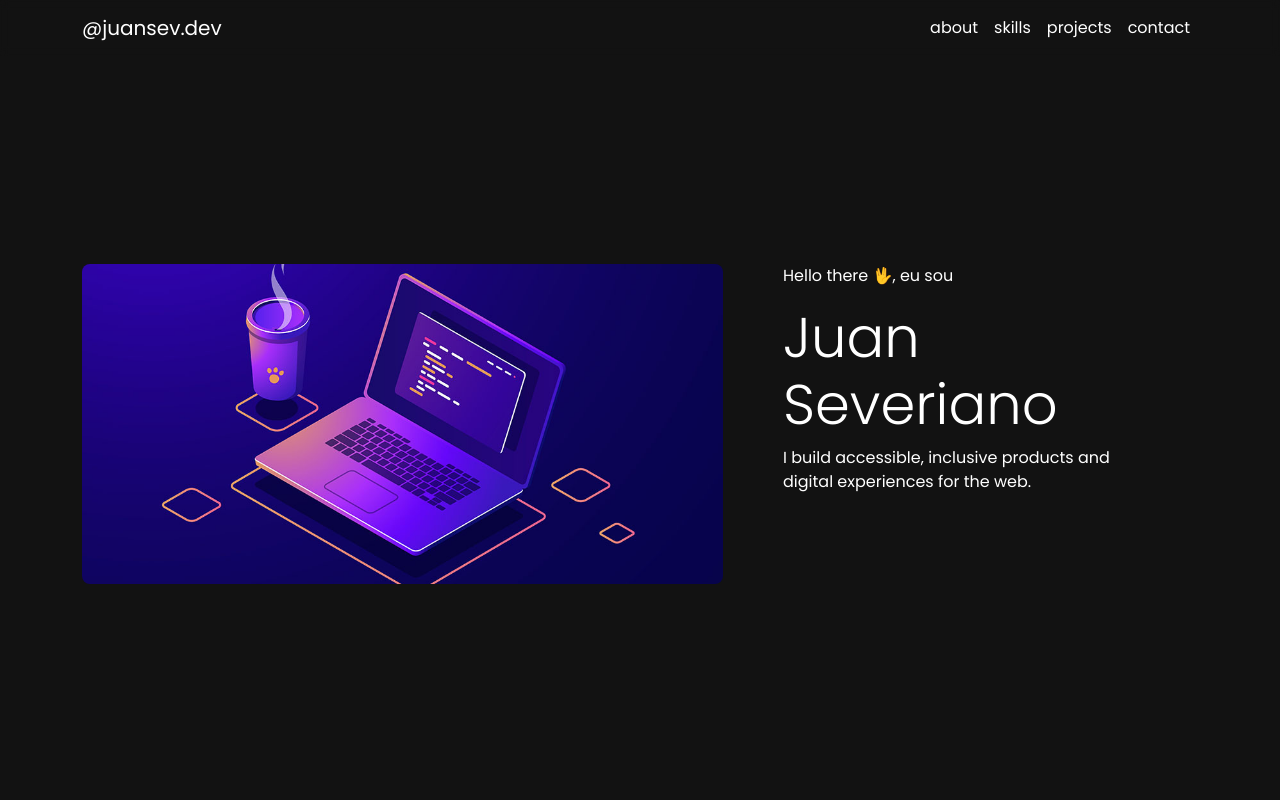
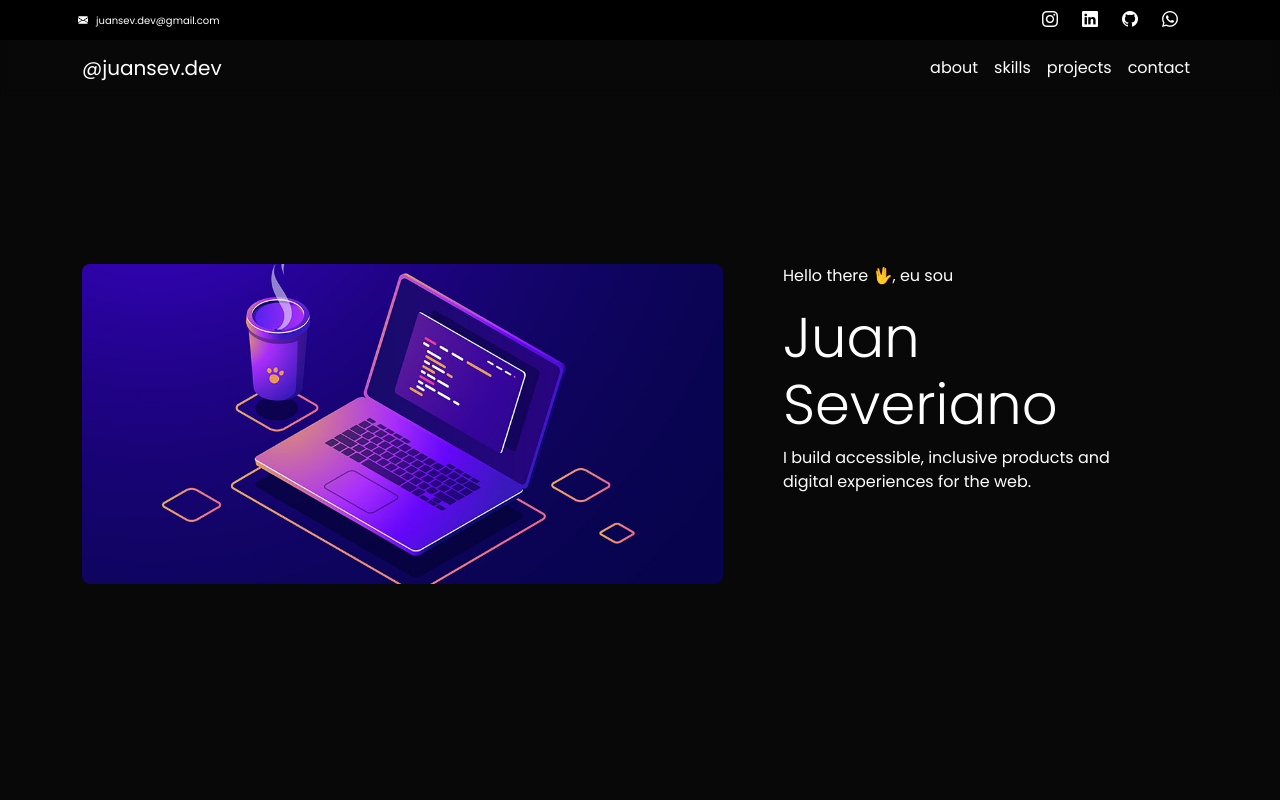
Before and after one commit to Juan-Severiano/portfolio, a React (Vite) app: page / in a window 1280 px wide. Shown: the top 800 px of the page. Built offline with nearby package versions, Linux system fonts and the light colour scheme.

Commit message:
[ add ] info contact added

```diff
--- a/src/components/Header.jsx
+++ b/src/components/Header.jsx
@@ -3,6 +3,21 @@ import { Component } from "react";
 export default class Header extends Component {
     render() {
         return (
+            <header>
+                <section className="bg-black text-white">
+                    <div className="container p-2 d-flex align-items-center" >
+                        <div className="d-none d-md-block" style={{ fontSize: 10 }}>
+                            <i className="bi bi-envelope-fill me-2"></i>
+                            juansev.dev@gmail.com
+                        </div>
+                        <div className="ms-md-auto me-md-0 mx-auto">
+                            <a rel="noreferrer" target="_blank" href="https:/instagram.com/_juan.sev_/" className="me-4 text-reset text-decoration-none"><i className="bi bi-instagram"></i></a>
+                            <a rel="noreferrer" target="_blank" href="https://www.linkedin.com/in/francisco-juan-severiano-a939b9241/" className="me-4 text-reset text-decoration-none"><i className="bi bi-linkedin"></i></a>
+                            <a rel="noreferrer" target="_blank" href="https://github.com/Juan-Severiano/" className="me-4 text-reset text-decoration-none"><i className="bi bi-github"></i></a>
+                            <a rel="noreferrer" target="_blank" href="https://wa.me/+5588988586931" className="me-4 text-reset text-decoration-none"><i className="bi bi-whatsapp"></i></a>
+                        </div>
+                    </div>
+                </section>
                 <nav className="navbar navbar-expand-lg text-white">
                     <div className="container align-items-center">
                         <a className="text-white navbar-brand text-reset" href="#home">@juansev.dev</a>
@@ -19,6 +34,8 @@ export default class Header extends Component {
                         </div>
                     </div>
                 </nav>
+
+            </header>
         )
     }
 }
--- a/src/styles/abstract/_variables.scss
+++ b/src/styles/abstract/_variables.scss
@@ -1 +1 @@
-$primary-color: #121212;
+$primary-color: #080808;
--- a/src/styles/components/_header.scss
+++ b/src/styles/components/_header.scss
@@ -1,6 +1,6 @@
 @import '../abstract/variables';
 
-nav {
+header {
     position: fixed!important;
     top: 0;
     width: 100vw;
```
Also changed, not shown: src/components/Footer.jsx (+9 -0 lines). Lines whose indentation alone changed are shown as unchanged.
